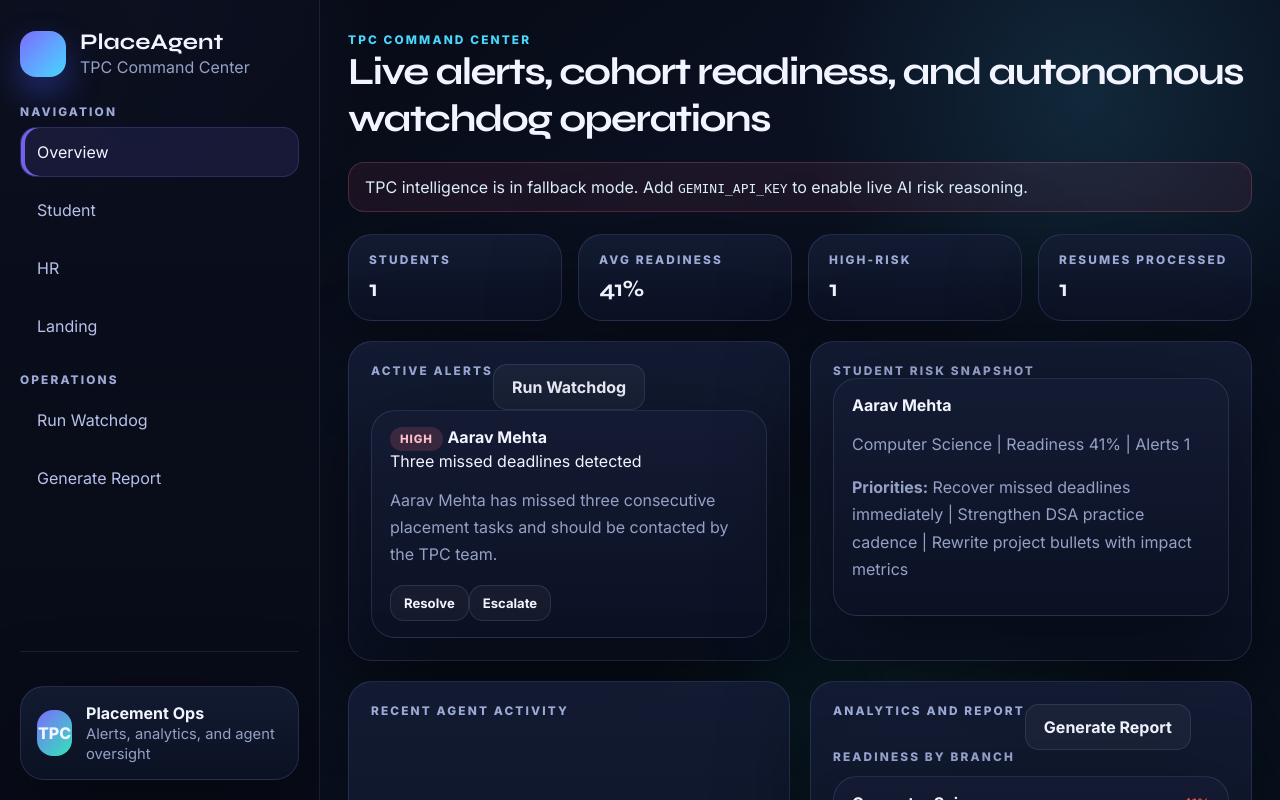
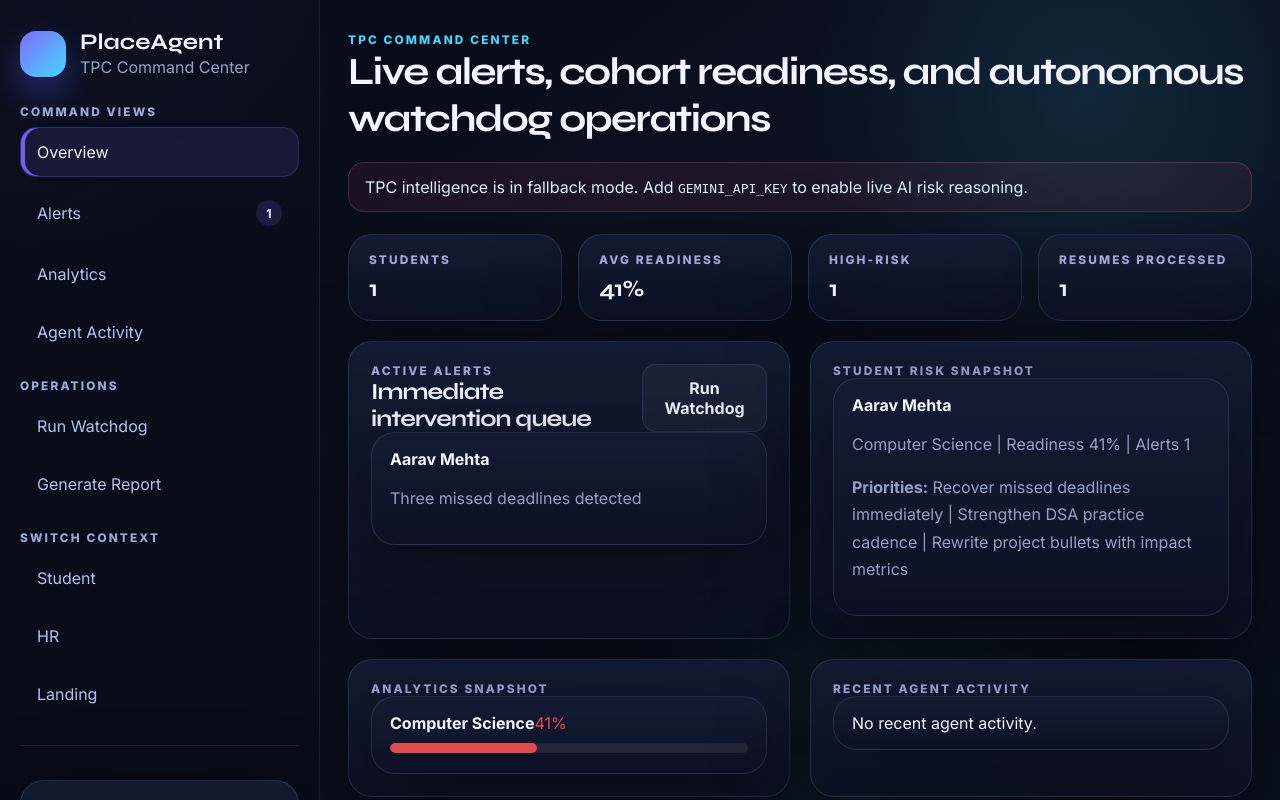
Before and after one commit to Sriniiii/PlaceAgent, a FastAPI app: page /tpc in a window 1280 px wide. Run offline with FastAPI, Linux system fonts and the light colour scheme.

Commit message:
Add app-shell navigation to TPC and HR

```diff
--- a/app/static/tpc.js
+++ b/app/static/tpc.js
@@ -3,10 +3,23 @@ const tpcState = {
   students: [],
   alerts: [],
   logs: [],
+  activeView: "overview",
 };
 
 function qs(selector) {
   return document.querySelector(selector);
+}
+
+function qsa(selector) {
+  return Array.from(document.querySelectorAll(selector));
+}
+
+function switchView(viewId) {
+  tpcState.activeView = viewId;
+  qsa(".view").forEach((view) => view.classList.remove("active"));
+  qsa(".ni[data-view]").forEach((item) => item.classList.remove("on"));
+  qs(`#v-${viewId}`)?.classList.add("active");
+  qs(`.ni[data-view="${viewId}"]`)?.classList.add("on");
 }
 
 function setStatus(message, isError = false) {
@@ -56,7 +69,8 @@ function renderHeroStats(stats) {
 }
 
 function renderAlerts() {
-  qs("#alerts-list").innerHTML = tpcState.alerts.map((alert) => `
+  qs("#tpc-alert-count").textContent = tpcState.alerts.length;
+  const markup = tpcState.alerts.map((alert) => `
     <div class="alert-card">
       <div class="severity ${alert.severity}">${alert.severity.toUpperCase()}</div>
       <strong>${alert.student_name}</strong>
@@ -69,7 +83,15 @@ function renderAlerts() {
     </div>
   `).join("") || `<div class="list-item">No active alerts right now.</div>`;
 
-  document.querySelectorAll(".alert-action").forEach((button) => {
+  qs("#alerts-list").innerHTML = markup;
+  qs("#alerts-preview").innerHTML = tpcState.alerts.slice(0, 3).map((alert) => `
+    <div class="list-item">
+      <strong>${alert.student_name}</strong>
+      <p>${alert.title}</p>
+    </div>
+  `).join("") || `<div class="list-item">No alerts in the intervention queue.</div>`;
+
+  qsa(".alert-action").forEach((button) => {
     button.addEventListener("click", async () => {
       try {
         await apiFetch(`/api/tpc/alerts/${button.dataset.alertId}/${button.dataset.action}`, { method: "PATCH" });
@@ -93,7 +115,7 @@ function renderRiskList() {
 }
 
 function renderLogs() {
-  qs("#agent-logs").innerHTML = tpcState.logs.map((log) => `
+  const full = tpcState.logs.map((log) => `
     <div class="log-card">
       <div class="panel-title">${log.agent}</div>
       <strong>${log.title}</strong>
@@ -101,6 +123,13 @@ function renderLogs() {
       <div class="muted">${formatTime(log.timestamp)}</div>
     </div>
   `).join("");
+  qs("#agent-logs").innerHTML = full;
+  qs("#agent-logs-preview").innerHTML = tpcState.logs.slice(0, 3).map((log) => `
+    <div class="list-item">
+      <strong>${log.title}</strong>
+      <p>${log.detail}</p>
+    </div>
+  `).join("") || `<div class="list-item">No recent agent activity.</div>`;
 }
 
 function heatColor(score) {
@@ -109,7 +138,21 @@ function heatColor(score) {
   return "#E24B4A";
 }
 
+function renderAnalyticsPreview(analytics) {
+  const readinessEntries = Object.entries(analytics.readiness_by_branch || {}).slice(0, 3);
+  qs("#analytics-preview").innerHTML = readinessEntries.map(([branch, score]) => `
+    <div class="list-item">
+      <div class="row-head">
+        <strong>${branch}</strong>
+        <span style="color:${heatColor(score)}">${score}%</span>
+      </div>
+      <div class="heat-track"><span class="heat-fill" style="width:${score}%; background:${heatColor(score)};"></span></div>
+    </div>
+  `).join("") || `<div class="list-item">No analytics available yet.</div>`;
+}
+
 function renderAnalytics(analytics) {
+  renderAnalyticsPreview(analytics);
   const panel = qs("#analytics-panel");
   const readinessEntries = Object.entries(analytics.readiness_by_branch || {});
   const predictionEntries = Object.entries(analytics.prediction_scores || {}).sort((a, b) => b[1] - a[1]);
@@ -175,6 +218,7 @@ async function loadBootstrap() {
     renderAnalytics(await analyticsRes.json());
   } catch (error) {
     qs("#analytics-panel").innerHTML = `<div class="list-item">Analytics are temporarily unavailable.</div>`;
+    qs("#analytics-preview").innerHTML = `<div class="list-item">Analytics are temporarily unavailable.</div>`;
     setStatus(error.message, true);
   }
 }
@@ -199,16 +243,16 @@ async function generateReport() {
   }
 }
 
-["#run-watchdog", "#run-watchdog-side"].forEach((selector) => {
+qsa(".ni[data-view]").forEach((item) => {
+  item.addEventListener("click", () => switchView(item.dataset.view));
+});
+["#run-watchdog", "#run-watchdog-side", "#run-watchdog-alt"].forEach((selector) => {
   const el = qs(selector);
-  if (el) {
-    el.addEventListener("click", runWatchdog);
-  }
+  if (el) el.addEventListener("click", runWatchdog);
 });
 ["#generate-report", "#generate-report-side"].forEach((selector) => {
   const el = qs(selector);
-  if (el) {
-    el.addEventListener("click", generateReport);
-  }
+  if (el) el.addEventListener("click", generateReport);
 });
+
 loadBootstrap().catch((error) => setStatus(error.message, true));
--- a/app/templates/tpc.html
+++ b/app/templates/tpc.html
@@ -23,11 +23,11 @@
         </a>
 
         <div class="sidebar-group">
-          <div class="sidebar-label">Navigation</div>
-          <a class="ni on" href="/tpc"><span>Overview</span></a>
-          <a class="ni" href="/student"><span>Student</span></a>
-          <a class="ni" href="/hr"><span>HR</span></a>
-          <a class="ni" href="/"><span>Landing</span></a>
+          <div class="sidebar-label">Command Views</div>
+          <button class="ni on" type="button" data-view="overview"><span>Overview</span></button>
+          <button class="ni" type="button" data-view="alerts"><span>Alerts</span><span class="nav-count" id="tpc-alert-count">0</span></button>
+          <button class="ni" type="button" data-view="analytics"><span>Analytics</span></button>
+          <button class="ni" type="button" data-view="activity"><span>Agent Activity</span></button>
         </div>
 
         <div class="sidebar-group">
@@ -38,6 +38,12 @@
           <button class="ni" type="button" id="generate-report-side">
             <span>Generate Report</span>
           </button>
+        </div>
+        <div class="sidebar-group">
+          <div class="sidebar-label">Switch Context</div>
+          <a class="ni" href="/student"><span>Student</span></a>
+          <a class="ni" href="/hr"><span>HR</span></a>
+          <a class="ni" href="/"><span>Landing</span></a>
         </div>
       </div>
 
@@ -64,15 +70,20 @@
       <div id="tpc-status" class="ai-banner" hidden></div>
       <div id="hero-stats" class="hero-stats"></div>
 
+      <section id="tpc-main">
+        <div class="view active" id="v-overview">
           <section class="workspace-grid">
             <div class="workspace-primary">
               <div class="grid-two">
                 <div class="glass section-card">
                   <div class="row-head">
+                    <div>
                       <div class="panel-title">Active Alerts</div>
+                      <h3>Immediate intervention queue</h3>
+                    </div>
                     <button class="btn btn-secondary" id="run-watchdog">Run Watchdog</button>
                   </div>
-              <div id="alerts-list" class="stack-list"></div>
+                  <div id="alerts-preview" class="stack-list"></div>
                 </div>
                 <div class="glass section-card">
                   <div class="panel-title">Student Risk Snapshot</div>
@@ -81,17 +92,61 @@
               </div>
               <div class="grid-two">
                 <div class="glass section-card">
-              <div class="panel-title">Recent Agent Activity</div>
-              <div id="agent-logs" class="stack-list"></div>
+                  <div class="panel-title">Analytics Snapshot</div>
+                  <div id="analytics-preview" class="stack-list"></div>
                 </div>
                 <div class="glass section-card">
-              <div class="row-head">
-                <div class="panel-title">Analytics And Report</div>
+                  <div class="panel-title">Recent Agent Activity</div>
+                  <div id="agent-logs-preview" class="stack-list"></div>
+                </div>
+              </div>
+            </div>
+          </section>
+        </div>
+
+        <div class="view" id="v-alerts">
+          <div class="view-header">
+            <div>
+              <span class="eyebrow">TPC Alerts</span>
+              <h2>At-risk students and watchdog findings</h2>
+            </div>
+            <button class="btn btn-secondary" type="button" id="run-watchdog-alt">Run Watchdog</button>
+          </div>
+          <div class="glass section-card">
+            <div id="alerts-list" class="stack-list"></div>
+          </div>
+        </div>
+
+        <div class="view" id="v-analytics">
+          <div class="view-header">
+            <div>
+              <span class="eyebrow">Cohort Analytics</span>
+              <h2>Readiness heatmaps and reports</h2>
+            </div>
             <button class="btn btn-secondary" id="generate-report">Generate Report</button>
           </div>
+          <div class="grid-two">
+            <div class="glass section-card">
+              <div class="panel-title">Branch and placement analytics</div>
+              </div>
               <div id="analytics-panel" class="stack-list"></div>
+            </div>
+            <div class="glass section-card">
+              <div class="panel-title">Report Output</div>
               <pre id="report-output" class="report-output"></pre>
             </div>
+          </div>
+        </div>
+
+        <div class="view" id="v-activity">
+          <div class="view-header">
+            <div>
+              <span class="eyebrow">Agent Activity</span>
+              <h2>Recent system decisions and escalations</h2>
+            </div>
+          </div>
+          <div class="glass section-card">
+            <div id="agent-logs" class="stack-list"></div>
           </div>
         </div>
       </section>
```
Also changed, not shown: app/static/hr.js (+48 -7 lines), app/templates/hr.html (+50 -2 lines). Lines whose indentation alone changed are shown as unchanged.
